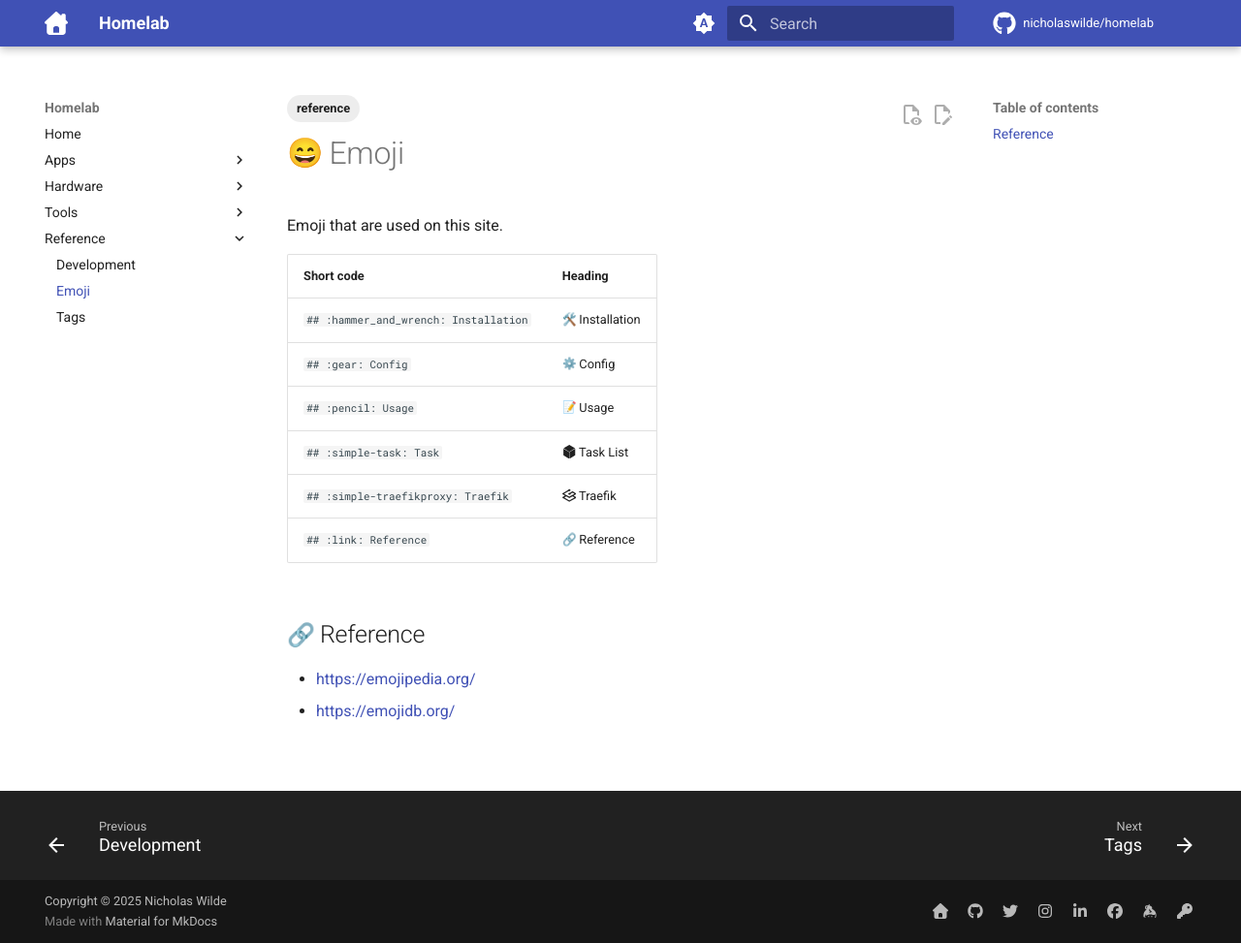
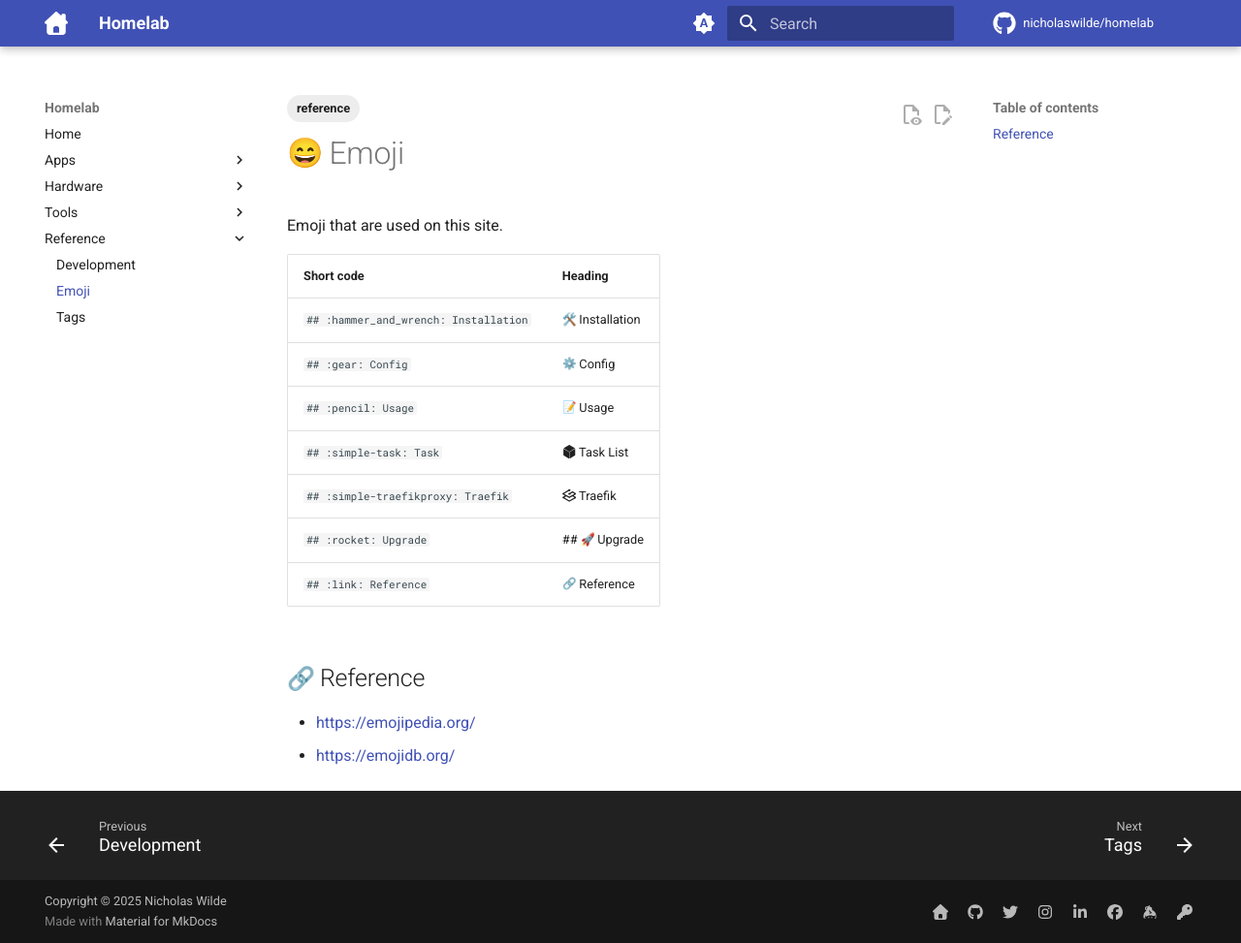
Before and after one commit to nicholaswilde/homelab, an MkDocs documentation site: the page built from docs/reference/emoji.md, in a window 1280 px wide and 973 px high. Shown: the whole window at 97% size. Built offline with MkDocs 1.6.1 and Material for MkDocs 9.7.7, drawn with Linux system fonts in a browser that asks for light colours; emoji names are drawn with the system emoji font; comment, search, counter and statistics services are not loaded.

Commit message:
Update emoji.md

```diff
--- a/docs/reference/emoji.md
+++ b/docs/reference/emoji.md
@@ -13,6 +13,7 @@ Emoji that are used on this site.
 | `## :pencil: Usage` | :pencil: Usage |
 | `## :simple-task: Task` | :simple-task: Task List |
 | `## :simple-traefikproxy: Traefik` | :simple-traefikproxy: Traefik |
+| `## :rocket: Upgrade` | ## :rocket: Upgrade |
 | `## :link: Reference` | :link: Reference |
 
 ## :link: Reference
```
